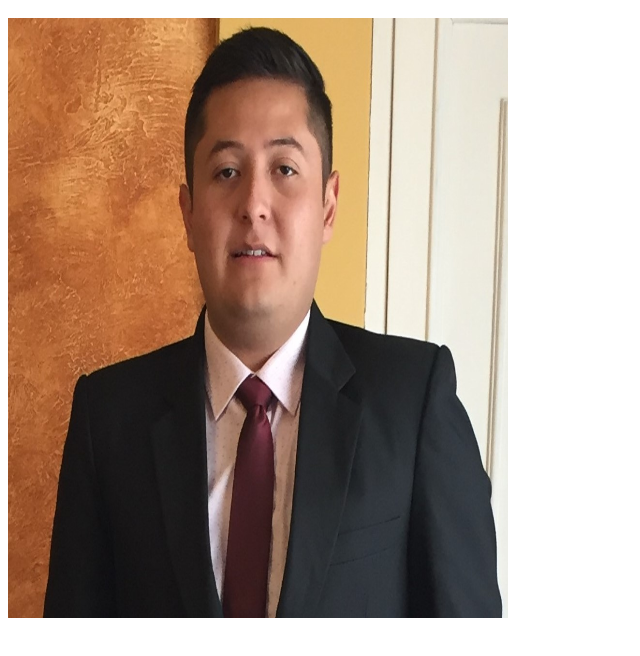
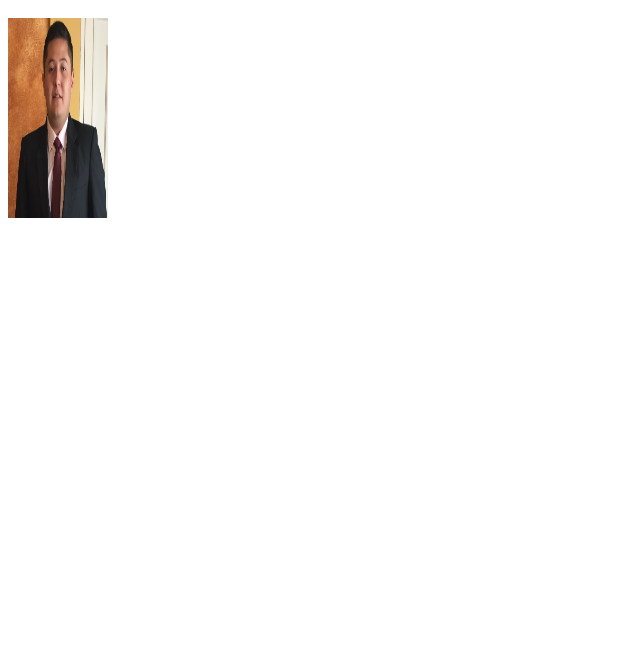
Before and after one commit to pabsanchez/pabsanchez.github.io, a plain HTML site: page index.html in a window 1280 px wide. Shown: the part 48-704 px from the top of the page, without its empty margins (0-640 px from the left). Drawn offline with Linux system fonts and the light colour scheme.

Commit message:
Update index.html

```diff
--- a/index.html
+++ b/index.html
@@ -1,4 +1,4 @@
 <html>
 <h1>Pablo's Portfolio</h1>
-<img src="Foto de perfil.jpg" alt="Girl in a jacket" width="500" height="600"/>
+<img src="Foto de perfil.jpg" alt="Girl in a jacket" width="100" height="200"/>
 <html>
```
